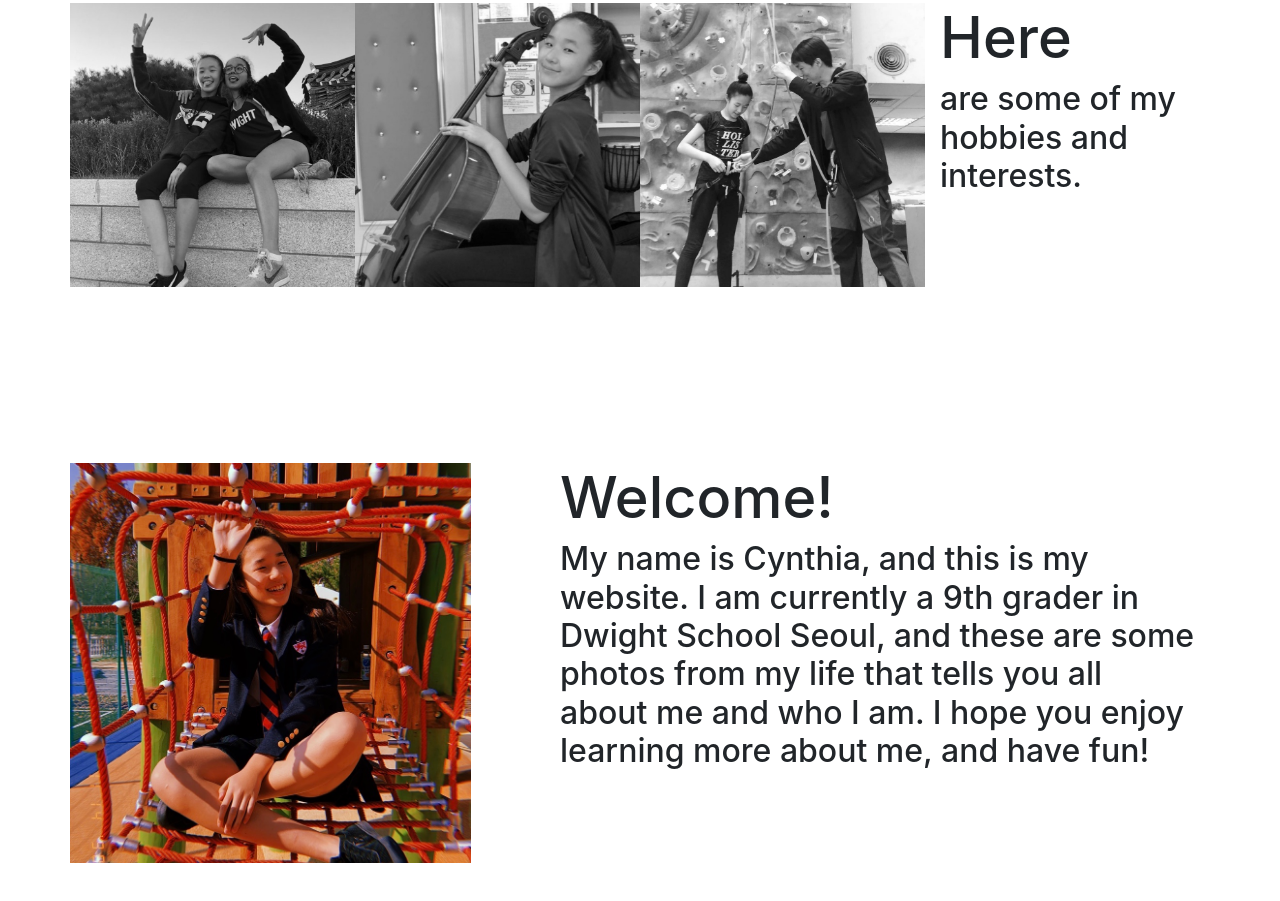
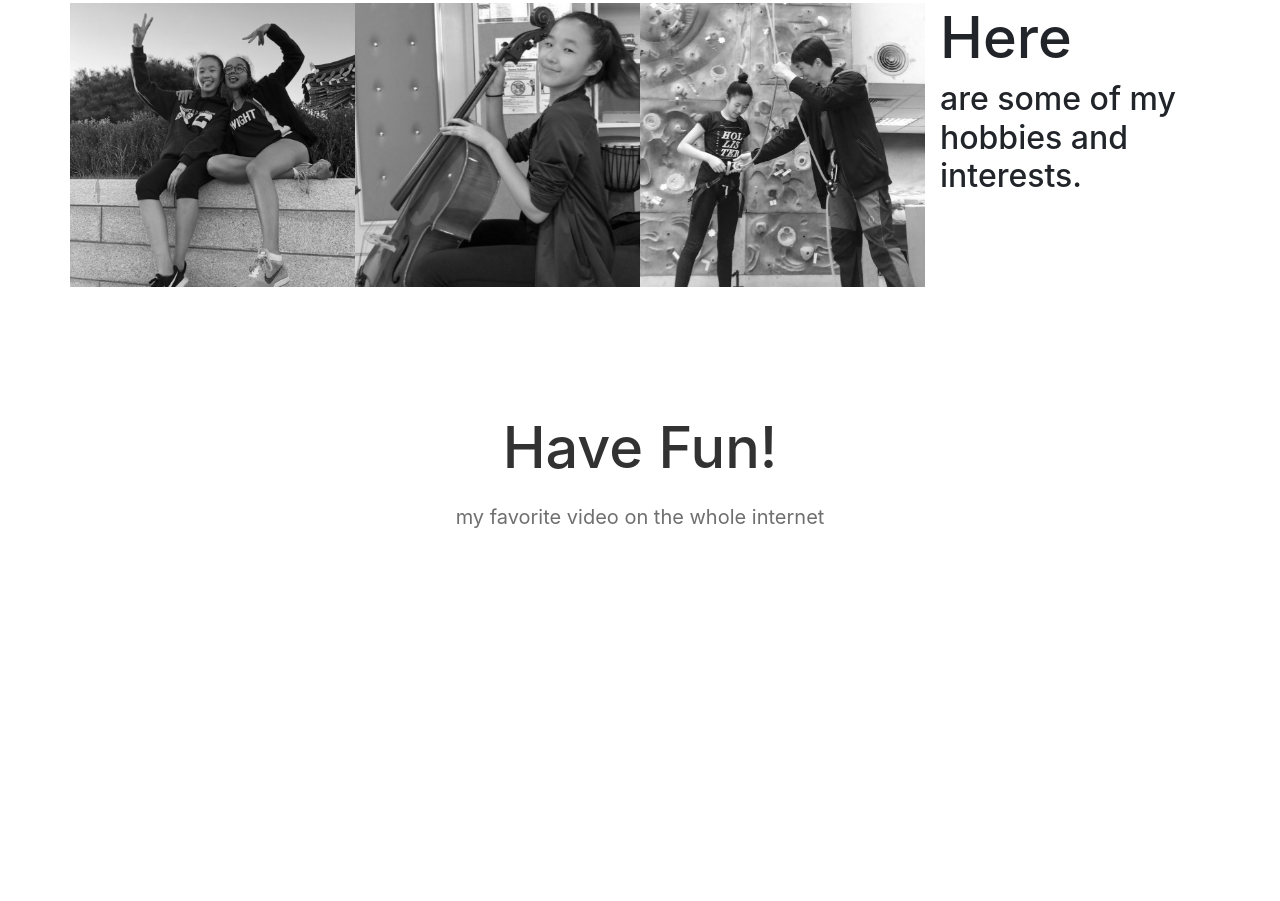
Before and after one commit to Cynthia2004/Cynthia2004.github.io, a plain HTML site: page index.html in a window 1280 px wide. Shown: the part 2797-3698 px from the top of the page. After the commit the page ends 3429 px from the top, so only its background shows below. Drawn offline with nearby package versions, Linux system fonts and the light colour scheme.

Commit message:
Update index.html

```diff
--- a/index.html
+++ b/index.html
@@ -34,7 +34,7 @@ div.yey {
 }
 
 div.coolio {
-    margin-top: 60px;
+    margin-top: 10px;
     margin-bottom: 100px;
     position: relative;
     text-align: left;
@@ -167,9 +167,24 @@ div.coolio {
 #amy:hover {
   background-image: url(photos/amy.jpg);
 }
+
+#laugh {
+  text-align: center;
+}
+
+#laugh h1 {
+  margin-bottom: 20px;
+  color: #323232;
+}
+
 #my:hover {
   font-size: 30px;
 }
+a{
+  font-size: 20px;
+  color: #6F6F6F;
+}
+
 h1{
   font-size: 360%;
 }
@@ -251,13 +266,9 @@ h1{
     <div class="coolio container">
 
       <div class="row">
-        <div class="col-5" id="play">
-        </div>
-        <div class="col-7">
-          <h1>Welcome!</h1>
-          <h2>My name is Cynthia, and this is my website. I am currently a 9th grader in Dwight School Seoul, and
-          these are some photos from my life that tells you all about me and who I am. I hope you enjoy learning more about
-          me, and have fun!</h2>
+        <div class="col-12" id="laugh">
+          <h1>Have Fun!</h1>
+          <a href='https://www.youtube.com/watch?v=SBeYzoQPbu8'>my favorite video on the whole internet</a>
         </div>
       </div>
     </div>
```
